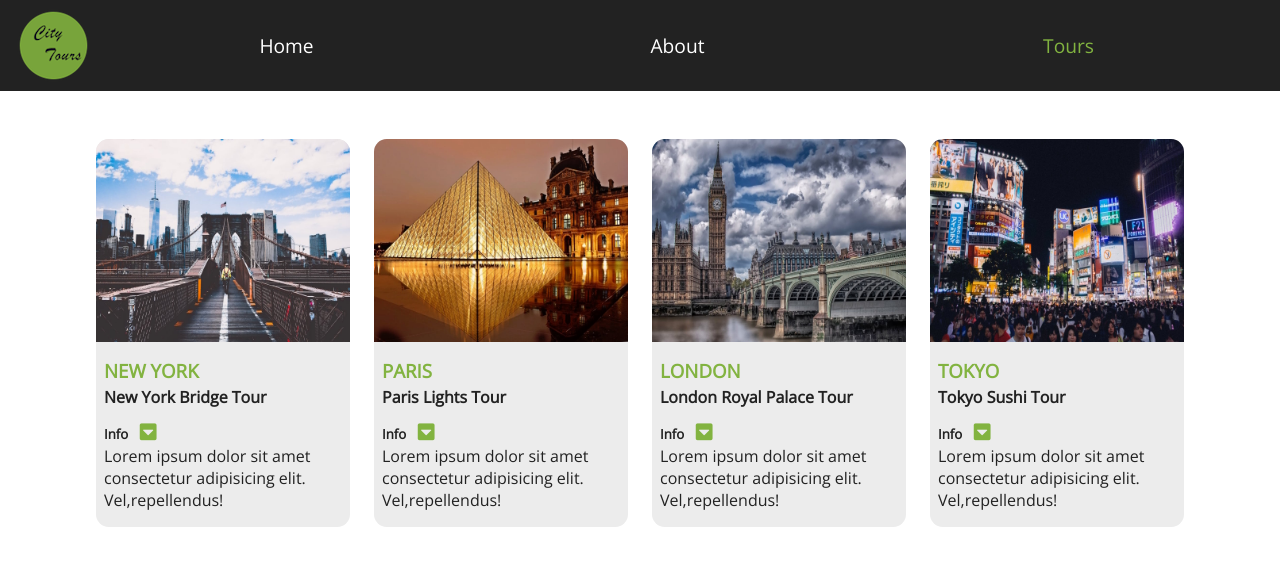
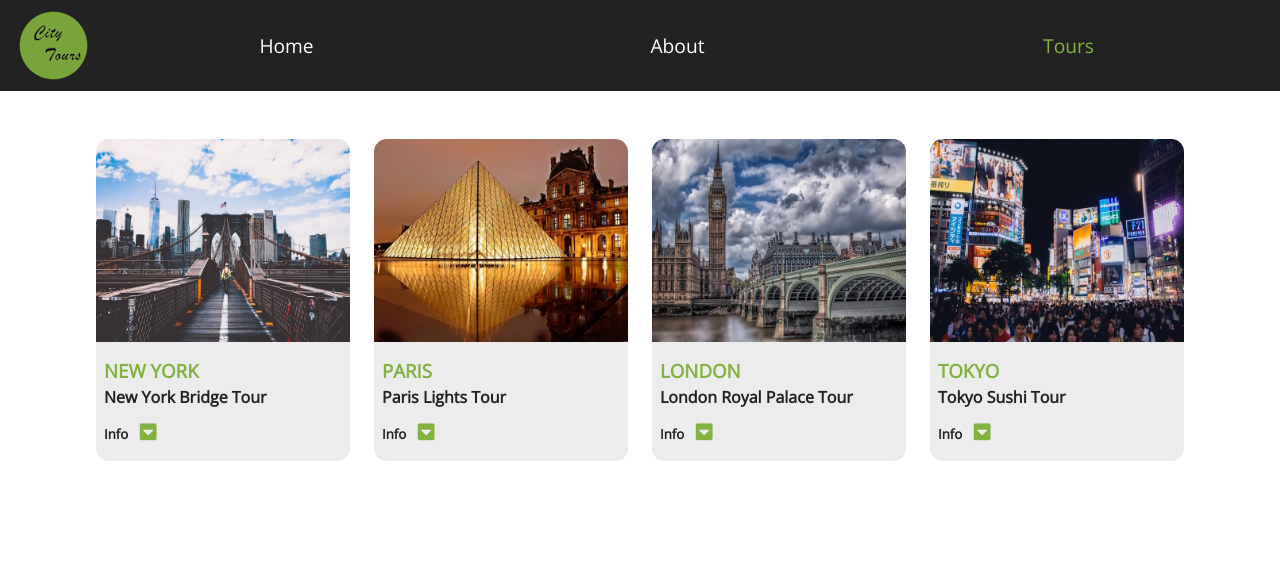
Before and after one commit to olivercastroteran/city-tours-react, a React (Create React App) app: page / in a window 1280 px wide. Shown: the top 566 px of the page. Built offline with nearby package versions, Linux system fonts and the light colour scheme.

Commit message:
showing tour info on click event

```diff
--- a/src/components/Tour/Tour.js
+++ b/src/components/Tour/Tour.js
@@ -2,6 +2,14 @@
 import './Tour.scss';
 
 class Tour extends Component {
+  state = {
+    showInfo: false,
+  };
+
+  handleInfo = () => {
+    this.setState({ showInfo: !this.state.showInfo });
+  };
+
   render() {
     const { city, img, name, info } = this.props.tour;
     return (
@@ -17,11 +25,11 @@
           <h4>{name}</h4>
           <h5>
             info{' '}
-            <span>
+            <span onClick={this.handleInfo}>
               <i className="fas fa-caret-square-down"></i>
             </span>
           </h5>
-          <p>{info}</p>
+          {this.state.showInfo ? <p>{info}</p> : null}
         </div>
       </article>
     );
```
